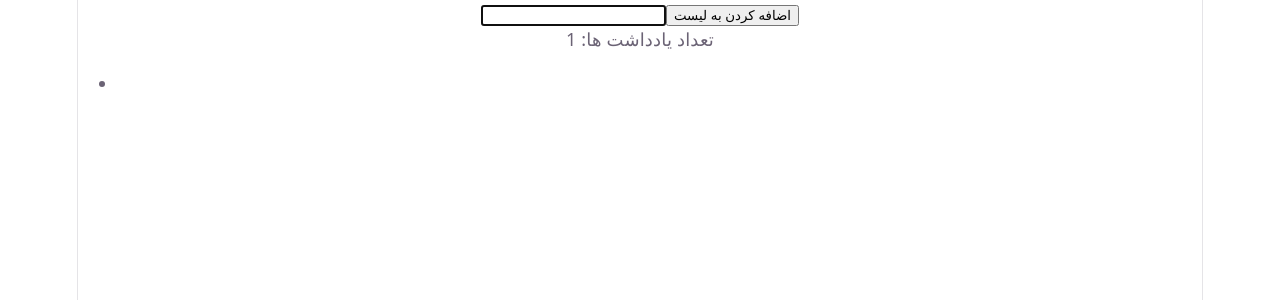
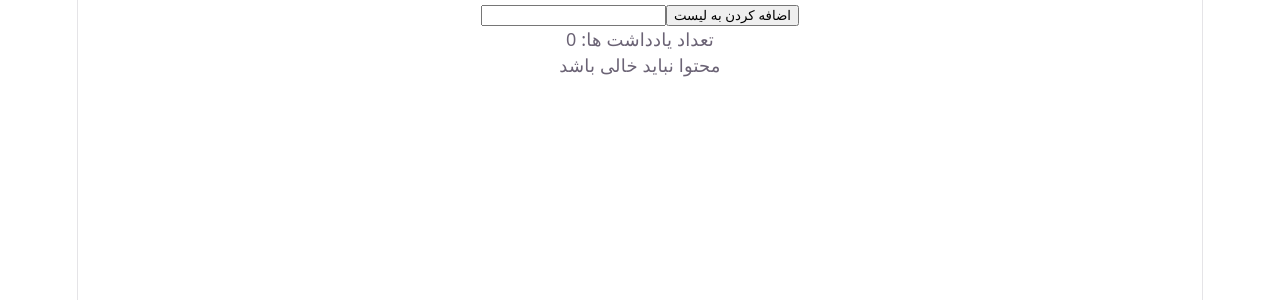
Before and after one commit to Shaghayegh17/notes-dashboard, a React (Vite) app: page / in a window 1280 px wide. Both pictures are taken after a click on the button "اضافه کردن به لیست". Shown: the top 300 px of the page. Built offline with nearby package versions, Linux system fonts and the light colour scheme.

Commit message:
fix: show warning when input is empty

```diff
--- a/src/Dashboard.jsx
+++ b/src/Dashboard.jsx
@@ -2,6 +2,7 @@ import { useEffect, useRef, useState } from "react";
 
 export function Dashboard() {
   const [input, setInput] = useState("");
+  const [warningText, setWarningText] = useState("");
 
   const [userNotes, setUserNotes] = useState(
     () => JSON.parse(localStorage.getItem("userNotes")) || [],
@@ -20,10 +21,14 @@ export function Dashboard() {
     inputRef.current.focus();
   };
   const handleAdd = () => {
-    setUserNotes([...userNotes, input]);
-
-    setInput("");
-    handleFocus();
+    if (input.trim() !== "") {
+      setUserNotes([...userNotes, input]);
+      setWarningText("");
+      setInput("");
+      handleFocus();
+    } else {
+      setWarningText("محتوا نباید خالی باشد");
+    }
   };
   // مخصوص لود شدن فوکس اولیه
   useEffect(() => {
@@ -38,6 +43,7 @@ export function Dashboard() {
       <input type="text" ref={inputRef} value={input} onChange={handleChange} />
       <button onClick={handleAdd}>اضافه کردن به لیست</button>
       <p>تعداد یادداشت ها: {userNotes.length}</p>
+      {warningText && <p>{warningText}</p>}
 
       <ul>
         {userNotes.map((notesitem) => (
```
